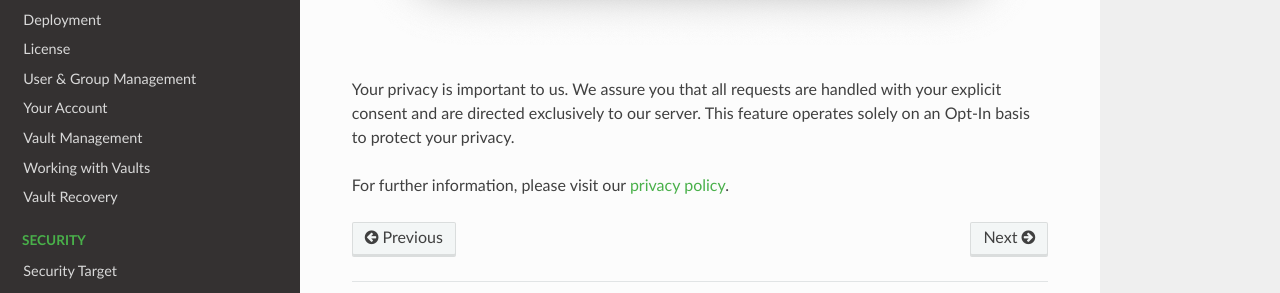
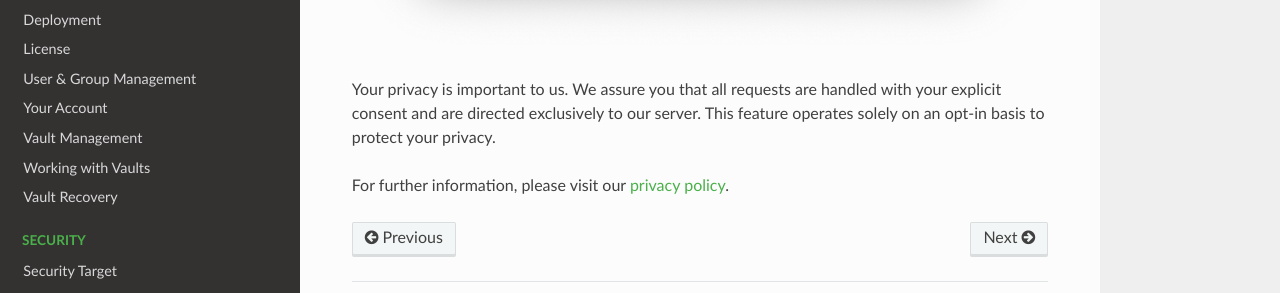
Before and after one commit to cryptomator/docs, a Sphinx documentation site: the page built from source/desktop/error-handling.rst, in a window 1280 px wide and 900 px high, scrolled down 2160 px. Shown: the part 513-806 px from the top of the window. Built offline with Sphinx 7.4.7 and the Read the Docs theme 2.0.0, drawn with Linux system fonts in a browser that asks for light colours.

```diff
--- a/source/desktop/error-handling.rst
+++ b/source/desktop/error-handling.rst
@@ -18,7 +18,7 @@ If no results are found, you have the option to initiate your own search by sele
 .. image:: ../img/desktop/error-dialog-3.png
     :alt: Error dialog with options to look up or report the error
 
-Your privacy is important to us. We assure you that all requests are handled with your explicit consent and are directed exclusively to our server. This feature operates solely on an Opt-In basis to protect your privacy.
+Your privacy is important to us. We assure you that all requests are handled with your explicit consent and are directed exclusively to our server. This feature operates solely on an opt-in basis to protect your privacy.
 
 For further information, please visit our |privacy policy|.
 
```
